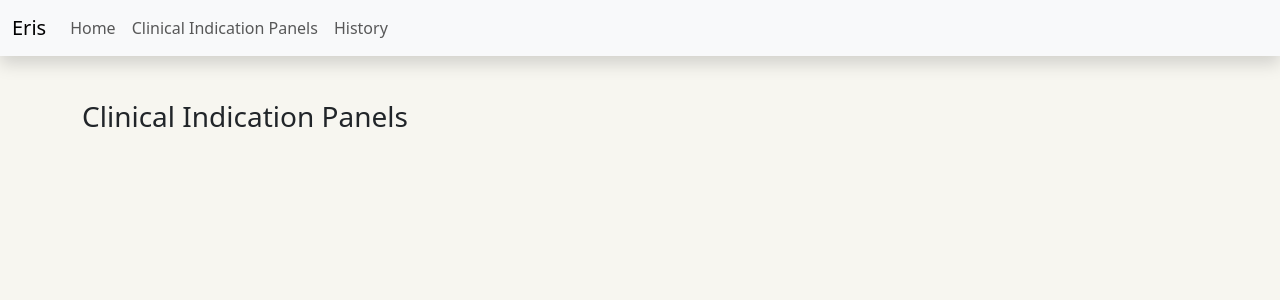
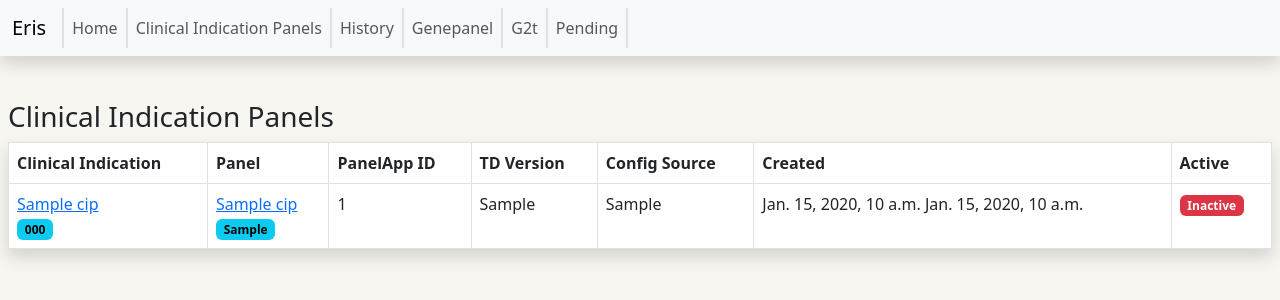
Before and after one commit to eastgenomics/eris, a Django app: template web/templates/web/info/clinical_indication_panels.html in a window 1280 px wide. Shown: the top 300 px of the page. Run offline with Django 3.2, Linux system fonts and the light colour scheme; the template is opened without the code that fills it: most values are stand-ins (such as "Sample title", 1, 10 or a date in 2020).

Commit message:
web components

```diff
--- a/requests_app/models.py
+++ b/requests_app/models.py
@@ -24,8 +24,8 @@ class Panel(models.Model):
     )
 
     # reference genome
-    grch37 = models.BooleanField(verbose_name="grch37")
-    grch38 = models.BooleanField(verbose_name="grch38")
+    grch37 = models.BooleanField(verbose_name="grch37", default=True)
+    grch38 = models.BooleanField(verbose_name="grch38", default=True)
 
     # whether panel is created from test directory
     test_directory = models.BooleanField(
--- a/web/templates/base.html
+++ b/web/templates/base.html
@@ -30,14 +30,23 @@
                 <span class="navbar-toggler-icon"></span>
             </button>
             <div class="collapse navbar-collapse" id="navbarNavAltMarkup">
-                <div class="navbar-nav">
+                <div class="navbar-nav border-end border-start border-2">
                     <a class="nav-link" aria-current="page" href="{% url 'index' %}">Home</a>
                 </div>
-                <div class="navbar-nav">
+                <div class="navbar-nav border-end border-2">
                     <a class="nav-link" aria-current="page" href="{% url 'clinical_indication_panels' %}">Clinical Indication Panels</a>
                 </div>
-                <div class="navbar-nav">
+                <div class="navbar-nav border-end border-2">
                     <a class="nav-link" aria-current="page" href="{% url 'history' %}">History</a>
+                </div>
+                <div class="navbar-nav border-end border-2">
+                    <a class="nav-link" aria-current="page" href="#">Genepanel</a>
+                </div>
+                <div class="navbar-nav border-end border-2">
+                    <a class="nav-link" aria-current="page" href="#">G2t</a>
+                </div>
+                <div class="navbar-nav border-end border-2">
+                    <a class="nav-link" aria-current="page" href="#">Pending</a>
                 </div>
             </div>
         </div>
--- a/web/templates/web/addition/add_ci.html
+++ b/web/templates/web/addition/add_ci.html
@@ -11,7 +11,10 @@
                 {% for key, values in errors.items %}
                     {% for error in values %}
                     <strong>Beep!</strong> {{ error }}
-                    <button type="button" class="btn-close" data-bs-dismiss="alert" aria-label="Close"></button>
+                    {% if ci %}
+                    <a href="{% url 'clinical_indication' ci.id %}">{{ ci.name }}</a>
+                    {% endif %}
+                    <button type="button" class="btn-close" data-bs-dismiss="alert" aria-label="Close"></button><br>
                     {% endfor %}
                 {% endfor %}
             </div>
--- a/web/templates/web/index.html
+++ b/web/templates/web/index.html
@@ -6,7 +6,7 @@
         <div class="col-lg-6 col-sm-12">
             <div class="d-flex justify-content-between mb-2">
                 <h3>Clinical Indications</h3>
-                <a class="btn btn-primary btn-sm m-1" href="{% url 'ci_add' %}" role="button">Add Clinical Indication</a>
+                <a class="btn btn-primary btn-sm m-2" href="{% url 'ci_add' %}" role="button">Add Clinical Indication</a>
             </div>
             <ul class="list-group shadow">
                 {% for ci in cis %}
@@ -20,7 +20,7 @@
         <div class="col-lg-6 col-sm-12">
             <div class="d-flex justify-content-between mb-2">
                 <h3>Panels</h3>
-                <a class="btn btn-primary btn-sm m-1" href="{% url 'panel_add' %}" role="button">Add Panel</a>
+                <a class="btn btn-primary btn-sm m-2" href="{% url 'panel_add' %}" role="button">Add Panel</a>
             </div>
             <ul class="list-group shadow">
                 {% for panel in panels %}
--- a/web/templates/web/info/clinical_indication_panels.html
+++ b/web/templates/web/info/clinical_indication_panels.html
@@ -1,11 +1,49 @@
 {% extends "base.html" %}
 
 {% block content %}
-<div class="container">
+<div class="container-fluid mb-5 px-2">
     <div class="row">
         <div class="col">
             <h3>Clinical Indication Panels</h3>
         </div>
     </div>
+    <div class="row">
+        <div class="col">
+            <table class="table table-hover table-bordered shadow text-wrap text-break">
+                <thead>
+                  <tr>
+                    <th scope="col">Clinical Indication</th>
+                    <th scope="col">Panel</th>
+                    <th class="col text-nowrap">PanelApp ID</th>
+                    <th class="col text-nowrap">TD Version</th>
+                    <th class="col text-nowrap">Config Source</th>
+                    <th class="col text-nowrap">Created</th>
+                    <th scope="col text-nowrap">Active</th>
+                  </tr>
+                </thead>
+                <tbody>
+                    {% for cip in cips %}
+                  <tr>
+                    <td><a href="{% url 'clinical_indication' cip.clinical_indication_id %}">{{ cip.clinical_indication_id__name }}</a> <br><span class="badge text-bg-info">{{ cip.clinical_indication_id__r_code }}</span></td>
+                    {% if cip.panel_id__panel_version %}
+                    <td><a href="{% url 'panel' cip.panel_id %}">{{ cip.panel_id__panel_name }}</a> <br> <span class="badge text-bg-info">{{ cip.panel_id__panel_version }}</span></td>
+                    {% else %}
+                    <td><a href="{% url 'panel' cip.panel_id %}">{{ cip.panel_id__panel_name }}</a> <br> <span class="badge text-bg-info">-</span></td>
+                    {% endif %}
+                    <td>{{ cip.panel_id__external_id }}</td>
+                    <td>{{ cip.td_version }}</td>
+                    <td>{{ cip.config_source }}</td>
+                    <td>{{ cip.created_date }} {{ created_time }}</td>
+                    {% if cip.current %}
+                    <td><span class="badge text-bg-success">Active</span></td>
+                    {% else %}
+                    <td><span class="badge text-bg-danger">Inactive</span></td>
+                    {% endif %}
+                  </tr>
+                    {% endfor %}
+                </tbody>
+              </table>
+        </div>
+    </div>
 </div>
 {% endblock %}
--- a/web/templates/web/info/panel.html
+++ b/web/templates/web/info/panel.html
@@ -24,7 +24,7 @@
     <h3>Genes</h3>
     <div class="d-flex justify-content-between">
         <p class="text-muted">genes associated with the panel</p>
-        <a href="{% url 'gene_add' panel.id %}"><button type="button" class="btn btn-primary btn-sm m-1">Add Gene</button></a>
+        <a href="{% url 'gene_add' panel.id %}"><button type="button" class="btn btn-primary btn-sm m-1">Edit Gene</button></a>
     </div>
     <div class="row">
         {% if pgs %}
--- a/web/urls.py
+++ b/web/urls.py
@@ -20,4 +20,10 @@ urlpatterns = [
     path("panel/<int:panel_id>/gene/add/", views.add_gene, name="gene_add"),
     # history
     path("history/", views.history, name="history"),
+    # deactivate clinical indication panel
+    path(
+        "clinical_indication_panel/<int:cip_id>/deactivate",
+        views.activate_or_deactivate_clinical_indication_panel,
+        name="activate_or_deactivate_clinical_indication_panel",
+    ),
 ]
```
Also changed, not shown: web/forms.py (+24 -17 lines), web/templates/web/addition/add_panel.html (+8 -5 lines), web/templates/web/history.html (+6 -2 lines), web/templates/web/info/clinical.html (+10 -2 lines), web/views.py (+120 -21 lines).
